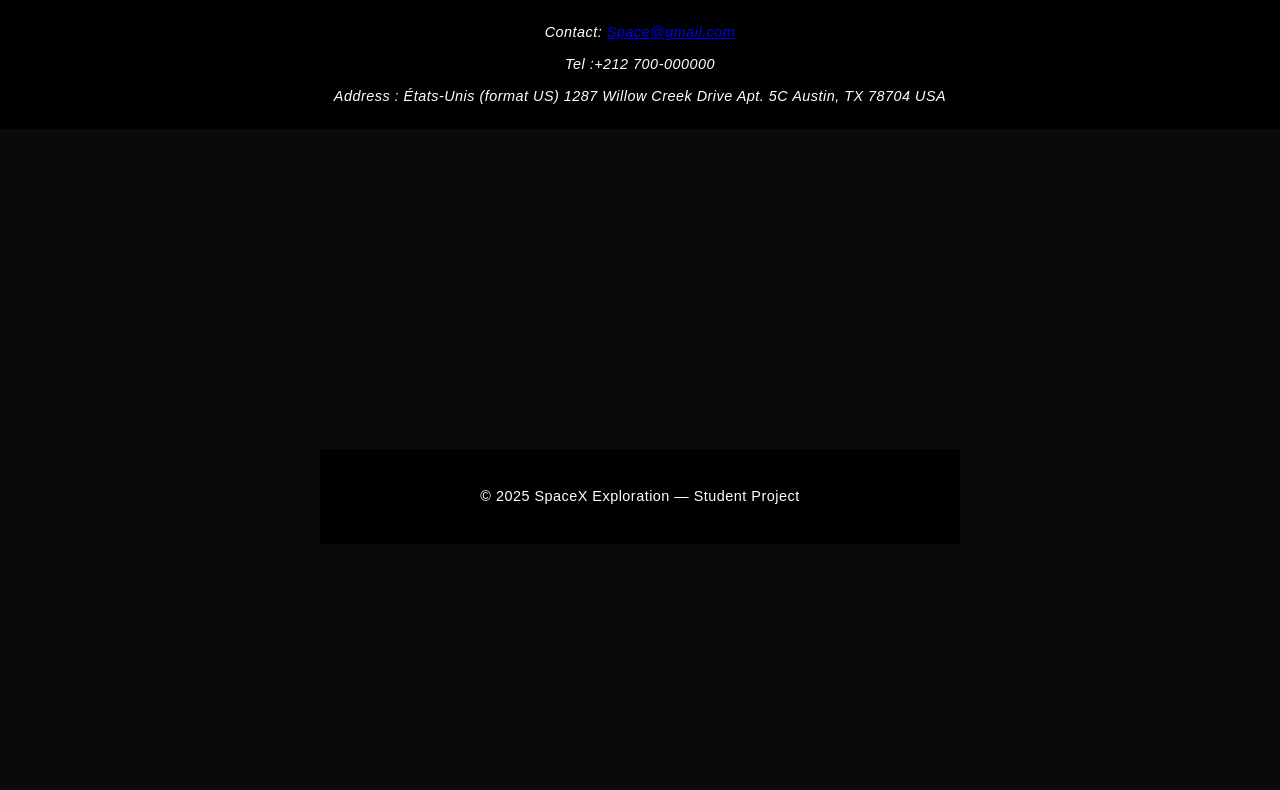
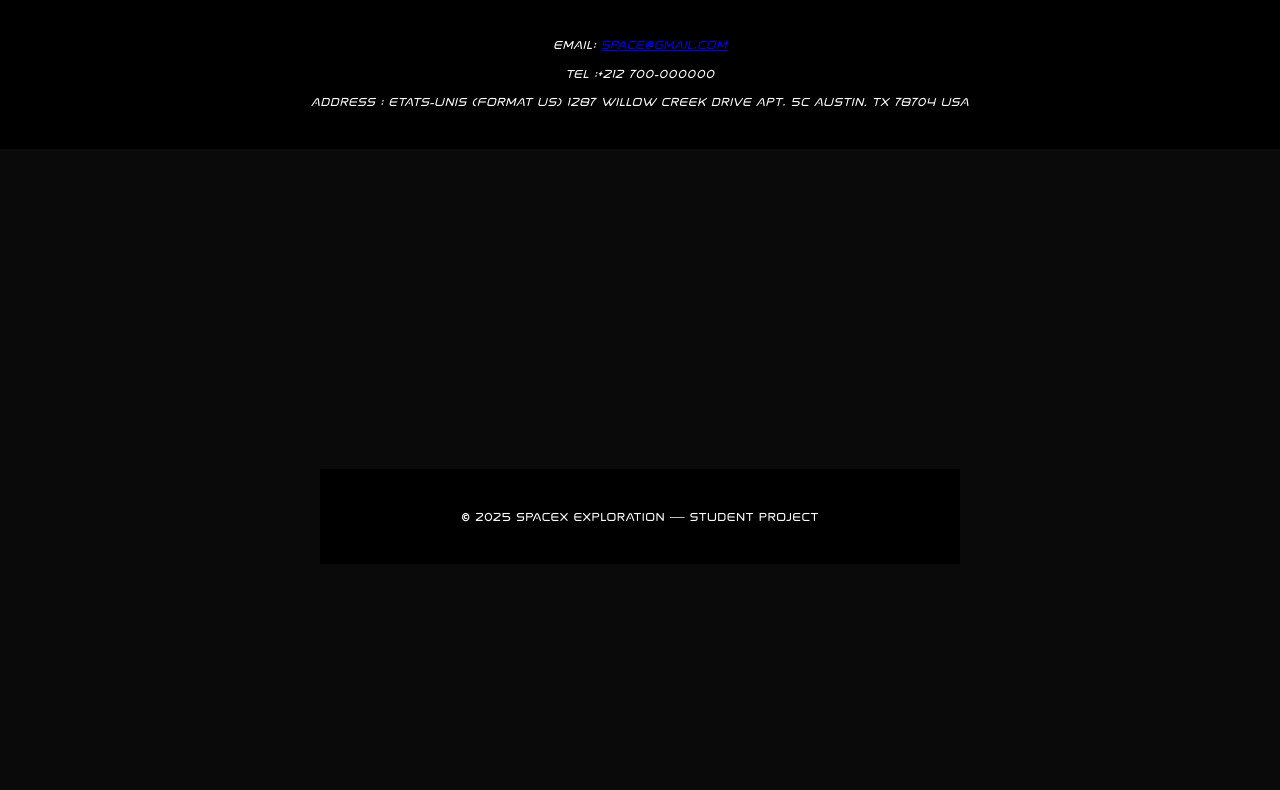
Before and after one commit to OUSSAMA3elhani/Brief1, a plain HTML site: page Contact.html in a window 1280 px wide. Shown: the part 101-891 px from the top of the page. Drawn offline with Linux system fonts and the light colour scheme.

Commit message:
modificarion des couleurs, les typographies, le style visuel pour rendre l’expérience plus immersive

```diff
--- a/Contact.html
+++ b/Contact.html
@@ -23,13 +23,10 @@
     </ul>
   </nav>
   <address>
-      Contact: <a href="mailto:Space@gmail.com ">Space@gmail.com</a>
-      <br><br>
-      Tel :<a>+212 700-000000</a>
-      <br><br>
-      Address : <a>États-Unis (format US) 1287 Willow Creek Drive Apt. 5C Austin, TX 78704 USA</a>
+      <p> Email: <a href="mailto:Space@gmail.com ">Space@gmail.com</a></p>
+      <P>Tel :<a>+212 700-000000</a></P>
+      <P>Address : <a>États-Unis (format US) 1287 Willow Creek Drive Apt. 5C Austin, TX 78704 USA</a></P>
   </address>
-
      <!-- FOOTER -->
   <footer id="cantactfooter">
     <p>© 2025 SpaceX Exploration — Student Project</p>
--- a/style.css
+++ b/style.css
@@ -4,8 +4,26 @@
 *::after {
   box-sizing: border-box;
 }
-
-
+@font-face{
+  font-family: "Drexs";
+  src: url(Drexs.otf);
+}
+@font-face {
+  font-family: "Spaced OTF";
+  src: url(Spaced\ OTF.otf);
+}
+@font-face{
+  font-family: "Venus";
+  src: url(Venus\ Rising\ Rg.otf);
+}
+@font-face {
+  font-family: "toxigenesis bd";
+  src: url(toxigenesis\ bd.otf);
+  font-weight: lighter;
+}
+p{
+  font-family: "Spaced OTF";
+}
 #imglogo {
   width: 70px;
   height: auto;
@@ -42,13 +60,14 @@ img { max-width: 100%; height: auto; display: block; }
   z-index: 1000;
 }
 .logo {
-
+  font-family: "Venus";
   font-size: 1.1rem;
   font-weight: 700;
   color: #1e90ff;
   white-space: nowrap;
 }
 .nav-links {
+  font-family: "toxigenesis bd";
   list-style: none;
   display: flex;
   gap: 20px;
@@ -71,7 +90,7 @@ img { max-width: 100%; height: auto; display: block; }
 
 .banner {
   height: 100vh;
-  background: url('images/banner.jpg') center/cover fixed no-repeat;
+  background: url('védio/astrocover.gif') center/cover fixed no-repeat;
   display: flex;
   justify-content: center;
   align-items: center;
@@ -210,7 +229,7 @@ address {
   margin-top: 100px;
 }
 footer {
-
+  font-family: "Drexs";
   text-align: center;
   padding: 25px 20px;
   background-color: #000;
```
Also changed, not shown: Home.html (+2 -1 lines), Drexs.otf (added), Spaced OTF.otf (added), Venus Rising Rg.otf (added), images/From KlickPin CF Space Badge Vector HD PNG Images.png (added), toxigenesis bd.otf (added), 1 other file.
